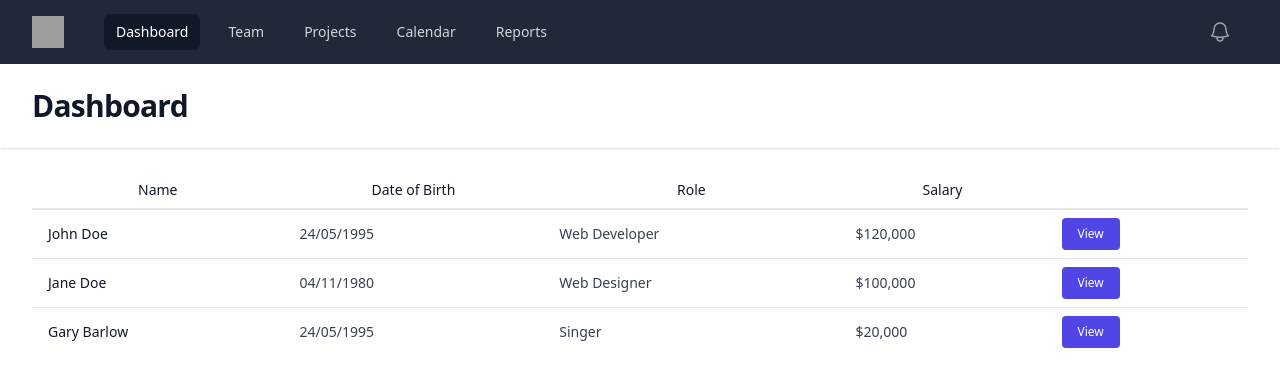
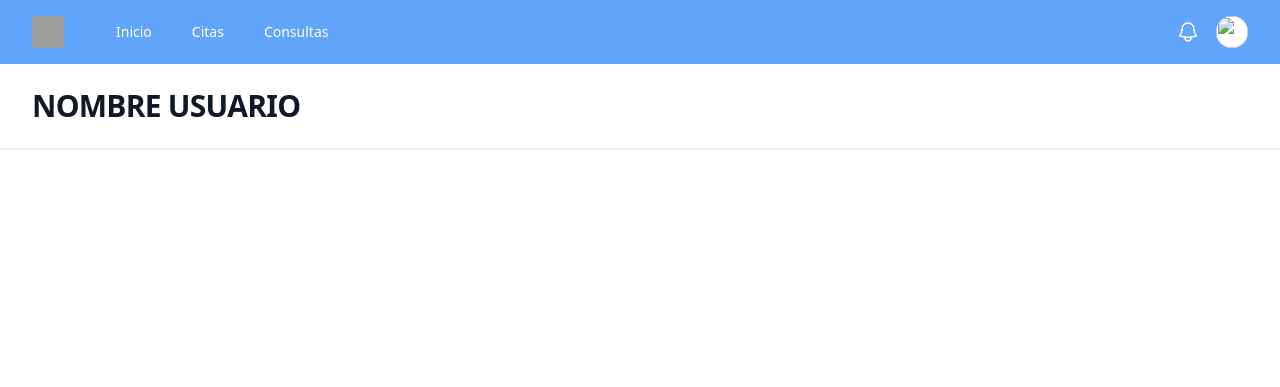
Before and after one commit to EliasE83/MedQ-AMV, a Flask app: template templates/dashboards/dashboardU.html in a window 1280 px wide. Shown: the top 387 px of the page. Run offline with Flask 3, Linux system fonts and the light colour scheme; the template is opened without the code that fills it, so the values that code supplies are empty; some libraries are stand-ins or nearby versions; grey boxes are pictures that could not be loaded.

Commit message:
DASHBOARD USUARIO PRINCIPAL Y MEDICO

````diff
--- a/templates/dashboards/dashboardU.html
+++ b/templates/dashboards/dashboardU.html
@@ -8,16 +8,8 @@
 </head>
 <body>
 
-    <!--
-  This example requires updating your template:
-
-  ```
-  <html class="h-full bg-gray-100">
-  <body class="h-full">
-  ```
--->
 <div class="min-h-full">
-    <nav class="bg-gray-800">
+    <nav class="bg-blue-400">
       <div class="mx-auto max-w-7xl px-4 sm:px-6 lg:px-8">
         <div class="flex h-16 items-center justify-between">
           <div class="flex items-center">
@@ -27,26 +19,29 @@
             <div class="hidden md:block">
               <div class="ml-10 flex items-baseline space-x-4">
                 <!-- Current: "bg-gray-900 text-white", Default: "text-gray-300 hover:bg-gray-700 hover:text-white" -->
-                <a href="#" class="bg-gray-900 text-white rounded-md px-3 py-2 text-sm font-medium" aria-current="page">Dashboard</a>
-                <a href="#" class="text-gray-300 hover:bg-gray-700 hover:text-white rounded-md px-3 py-2 text-sm font-medium">Team</a>
-                <a href="#" class="text-gray-300 hover:bg-gray-700 hover:text-white rounded-md px-3 py-2 text-sm font-medium">Projects</a>
-                <a href="#" class="text-gray-300 hover:bg-gray-700 hover:text-white rounded-md px-3 py-2 text-sm font-medium">Calendar</a>
-                <a href="#" class="text-gray-300 hover:bg-gray-700 hover:text-white rounded-md px-3 py-2 text-sm font-medium">Reports</a>
+                <a href="#" class="text-white hover:bg-blue-600 hover:text-gray-300 rounded-md px-3 py-2 text-sm font-medium">Inicio</a>
+                <a href="#" class="text-white hover:bg-blue-600 hover:text-gray-300 rounded-md px-3 py-2 text-sm font-medium">Citas</a>
+                <a href="#" class="text-white hover:bg-blue-600 hover:text-gray-300 rounded-md px-3 py-2 text-sm font-medium">Consultas</a>
               </div>
             </div>
           </div>
           <div class="hidden md:block">
             <div class="ml-4 flex items-center md:ml-6">
-              <button type="button" class="relative rounded-full bg-gray-800 p-1 text-gray-400 hover:text-white focus:outline-none focus:ring-2 focus:ring-white focus:ring-offset-2 focus:ring-offset-gray-800">
+              <button type="button" class="relative rounded-full p-1 text-white hover:text-gray-300 focus:outline-none focus:ring-2 focus:ring-white focus:ring-offset-2 focus:ring-offset-gray-800">
                 <span class="absolute -inset-1.5"></span>
-                <span class="sr-only">View notifications</span>
                 <svg class="h-6 w-6" fill="none" viewBox="0 0 24 24" stroke-width="1.5" stroke="currentColor" aria-hidden="true">
                   <path stroke-linecap="round" stroke-linejoin="round" d="M14.857 17.082a23.848 23.848 0 005.454-1.31A8.967 8.967 0 0118 9.75v-.7V9A6 6 0 006 9v.75a8.967 8.967 0 01-2.312 6.022c1.733.64 3.56 1.085 5.455 1.31m5.714 0a24.255 24.255 0 01-5.714 0m5.714 0a3 3 0 11-5.714 0" />
                 </svg>
               </button>
 
-              <!-- Profile dropdown -->
+              <!-- Profile -->
               <div class="relative ml-3">
+                <div>
+                  <button type="button" class="relative flex max-w-xs items-center rounded-full bg-white text-sm focus:outline-none focus:ring-2 focus:ring-white focus:ring-offset-2 focus:ring-offset-gray-800" id="user-menu-button" aria-expanded="false" aria-haspopup="true">
+                    <span class="absolute -inset-1.5"></span>
+                    <img class="h-8 w-8 rounded-full" src="" alt="">
+                  </button>
+                </div>
 
               </div>
             </div>
@@ -80,10 +75,6 @@
             <div class="flex-shrink-0">
               <img class="h-10 w-10 rounded-full" src="" alt="">
             </div>
-            <div class="ml-3">
-              <div class="text-base font-medium leading-none text-white">Tom Cook</div>
-              <div class="text-sm font-medium leading-none text-gray-400">tom@example.com</div>
-            </div>
             <button type="button" class="relative ml-auto flex-shrink-0 rounded-full bg-gray-800 p-1 text-gray-400 hover:text-white focus:outline-none focus:ring-2 focus:ring-white focus:ring-offset-2 focus:ring-offset-gray-800">
               <span class="absolute -inset-1.5"></span>
               <span class="sr-only">View notifications</span>
@@ -98,92 +89,12 @@
 
     <header class="bg-white shadow">
       <div class="mx-auto max-w-7xl px-4 py-6 sm:px-6 lg:px-8">
-        <h1 class="text-3xl font-bold tracking-tight text-gray-900">Dashboard</h1>
+        <h1 class="text-3xl font-bold tracking-tight text-gray-900"><!--CAMBIAR SEGUN EL NOMBRE DEL USUARIO-->NOMBRE USUARIO</h1>
       </div>
     </header>
     <main>
       <div class="mx-auto max-w-7xl py-6 sm:px-6 lg:px-8">
         <!-- Your content -->
-        <!--
-  Heads up! 👋
-
-  This component comes with some `rtl` classes. Please remove them if they are not needed in your project.
--->
-
-<div class="overflow-x-auto">
-    <table class="min-w-full divide-y-2 divide-gray-200 bg-white text-sm">
-      <thead class="ltr:text-left rtl:text-right">
-        <tr>
-          <th class="whitespace-nowrap px-4 py-2 font-medium text-gray-900">
-            Name
-          </th>
-          <th class="whitespace-nowrap px-4 py-2 font-medium text-gray-900">
-            Date of Birth
-          </th>
-          <th class="whitespace-nowrap px-4 py-2 font-medium text-gray-900">
-            Role
-          </th>
-          <th class="whitespace-nowrap px-4 py-2 font-medium text-gray-900">
-            Salary
-          </th>
-          <th class="px-4 py-2"></th>
-        </tr>
-      </thead>
-
-      <tbody class="divide-y divide-gray-200">
-        <tr>
-          <td class="whitespace-nowrap px-4 py-2 font-medium text-gray-900">
-            John Doe
-          </td>
-          <td class="whitespace-nowrap px-4 py-2 text-gray-700">24/05/1995</td>
-          <td class="whitespace-nowrap px-4 py-2 text-gray-700">Web Developer</td>
-          <td class="whitespace-nowrap px-4 py-2 text-gray-700">$120,000</td>
-          <td class="whitespace-nowrap px-4 py-2">
-            <a
-              href="#"
-              class="inline-block rounded bg-indigo-600 px-4 py-2 text-xs font-medium text-white hover:bg-indigo-700"
-            >
-              View
-            </a>
-          </td>
-        </tr>
-
-        <tr>
-          <td class="whitespace-nowrap px-4 py-2 font-medium text-gray-900">
-            Jane Doe
-          </td>
-          <td class="whitespace-nowrap px-4 py-2 text-gray-700">04/11/1980</td>
-          <td class="whitespace-nowrap px-4 py-2 text-gray-700">Web Designer</td>
-          <td class="whitespace-nowrap px-4 py-2 text-gray-700">$100,000</td>
-          <td class="whitespace-nowrap px-4 py-2">
-            <a
-              href="#"
-              class="inline-block rounded bg-indigo-600 px-4 py-2 text-xs font-medium text-white hover:bg-indigo-700"
-            >
-              View
-            </a>
-          </td>
-        </tr>
-
-        <tr>
-          <td class="whitespace-nowrap px-4 py-2 font-medium text-gray-900">
-            Gary Barlow
-          </td>
-          <td class="whitespace-nowrap px-4 py-2 text-gray-700">24/05/1995</td>
-          <td class="whitespace-nowrap px-4 py-2 text-gray-700">Singer</td>
-          <td class="whitespace-nowrap px-4 py-2 text-gray-700">$20,000</td>
-          <td class="whitespace-nowrap px-4 py-2">
-            <a
-              href="#"
-              class="inline-block rounded bg-indigo-600 px-4 py-2 text-xs font-medium text-white hover:bg-indigo-700"
-            >
-              View
-            </a>
-          </td>
-        </tr>
-      </tbody>
-    </table>
-  </div>
       </div>
     </main>
   </div>
````
Also changed, not shown: templates/dashboards/dashboardM.html (+103 -0 lines).
